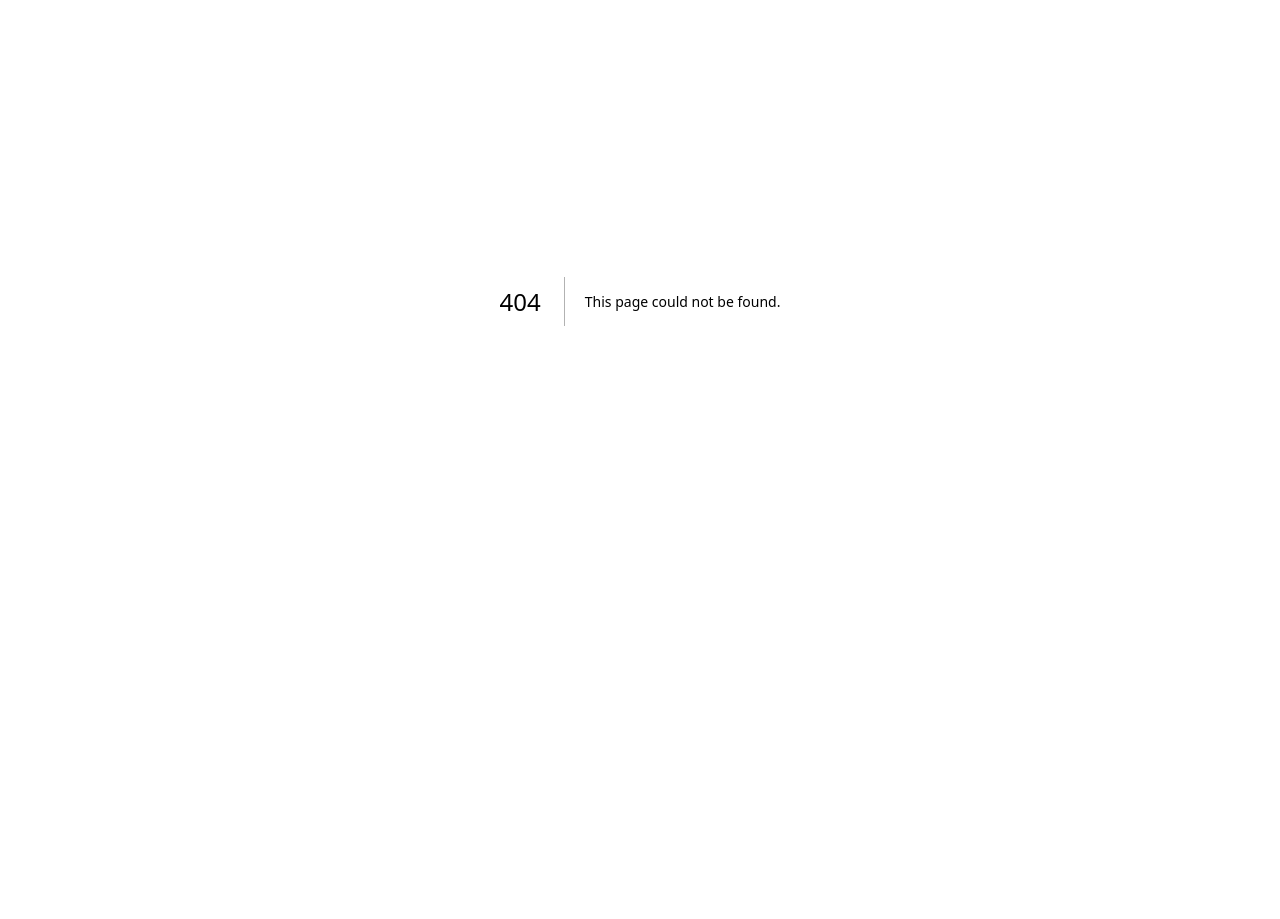
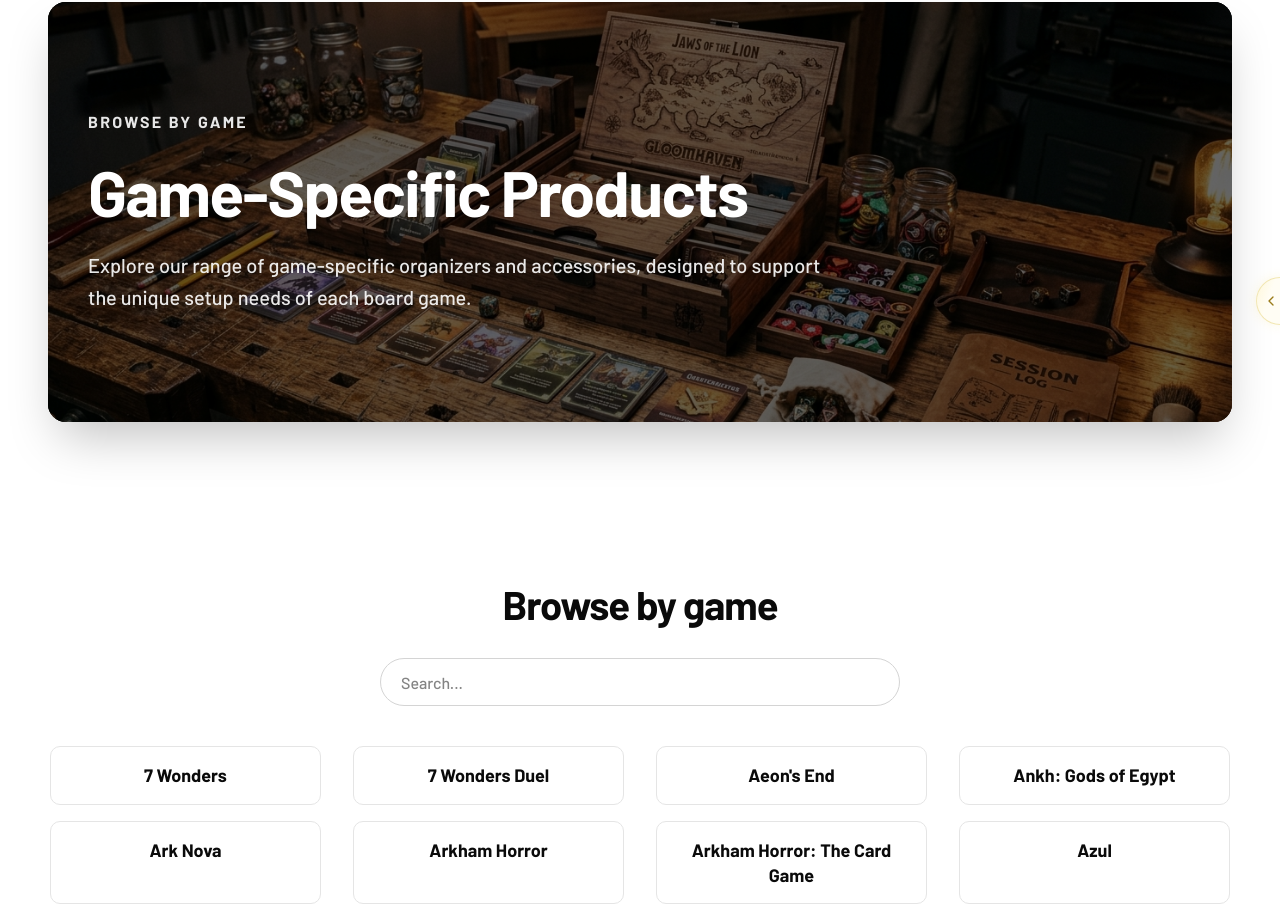
Before and after one commit to GamePieceLabs/FE_GamePieceLabs, a Next.js app: page /browsebygame in a window 1280 px wide. Before the commit this address had no page. Shown: the part 99-1018 px from the top of the page. Before the commit the page ends 800 px from the top, so only its background shows below. Built offline with nearby package versions, Linux system fonts and the light colour scheme.

Commit message:
vibe code trang browse by game chưa chỉnh sửa các thuộc tính giống vs laserox

```diff
--- /dev/null
+++ b/src/app/(storefront)/browsebygame/page.tsx
@@ -0,0 +1,6 @@
+import { BrowseByGamePage } from "@/features/collections/by-game-name/components/BrowseByGamePage";
+import { browseByGameContent } from "@/features/collections/by-game-name/data/browse-by-game";
+
+export default function Page() {
+  return <BrowseByGamePage content={browseByGameContent} />;
+}
--- a/src/app/(storefront)/layout.tsx
+++ b/src/app/(storefront)/layout.tsx
@@ -35,7 +35,7 @@ export default function ClientLayout({
 }) {
   return (
     <div
-      className={`${storefrontFont.variable} storefront-typography flex min-h-screen flex-col bg-white text-neutral-900 antialiased selection:bg-blue-500/10`}
+      className={`${storefrontFont.variable} ${storefrontFont.className} storefront-typography flex min-h-screen flex-col bg-white text-neutral-900 antialiased selection:bg-blue-500/10`}
     >
       <SiteHeader />
       <div className="flex-1">{children}</div>
--- a/src/app/(storefront)/page.tsx
+++ b/src/app/(storefront)/page.tsx
@@ -179,7 +179,7 @@ export default function StorefrontHomePage() {
         isScroll
         more={{
           label: "View all games",
-          href: "/products",
+          href: "/browsebygame",
         }}
         align="left"
       >
--- a/src/features/about/components/about-craftsmanship.tsx
+++ b/src/features/about/components/about-craftsmanship.tsx
@@ -22,13 +22,13 @@ export function AboutCraftsmanship({ content }: AboutCraftsmanshipProps) {
             <div className="flex items-center justify-center border-t border-neutral-200/70 px-6 py-10 sm:px-10 lg:border-t-0 lg:border-l lg:px-10 xl:px-12">
               <div className="mx-auto w-full max-w-[660px] text-center">
                 <h2
-                  className="mx-auto max-w-[573px] text-4xl font-bold leading-[1.1] tracking-normal text-neutral-950 sm:text-5xl lg:text-[48px]"
+                  className="mx-auto max-w-[573px] text-[40px] font-bold leading-[1.1] tracking-normal text-neutral-950 max-mobile:text-[32px]"
                   style={{ textWrap: "wrap" }}
                 >
                   {content.title}
                 </h2>
 
-                <p className="mx-auto mt-8 max-w-[640px] text-center text-[16px] font-medium leading-[1.95] text-neutral-800">
+                <p className="mx-auto mt-8 max-w-[640px] text-center text-[24px] font-medium leading-[1.6] text-neutral-800 max-mobile:text-[14px] max-mobile:leading-[1.7]">
                   {content.description}
                 </p>
               </div>
--- a/src/features/about/components/about-hero.tsx
+++ b/src/features/about/components/about-hero.tsx
@@ -25,7 +25,7 @@ export function AboutHero({ content }: AboutHeroProps) {
 
           <div className="relative h-full inset-0 z-10 flex items-center justify-center text-center text-white">
             <div className="max-w-[58rem]  py-[50px]">
-              <p className="tracking-[2.14px] uppercase font-bold leading-[1.4]
+              <p className="uppercase font-bold leading-[1.4]
                       max-pc:text-[16px]
                       max-mobile:text-[12px]
                       mx-auto mb-[32px] max-w-[36rem] text-white/90 drop-shadow-sm sm:mb-10">
--- a/src/features/about/components/about-product-dna-card.tsx
+++ b/src/features/about/components/about-product-dna-card.tsx
@@ -7,7 +7,12 @@ type AboutProductDnaCardProps = {
 
 export function AboutProductDnaCard({ value }: AboutProductDnaCardProps) {
   return (
-    <article className="text-center">
+    <article className="mx-auto w-full max-w-[414px] text-center
+                        max-mobile:mx-0
+                        max-mobile:w-[78vw]
+                        max-mobile:max-w-none
+                        max-mobile:shrink-0
+                        max-mobile:snap-start">
       <div className="relative aspect-[414/477] overflow-hidden rounded-lg bg-neutral-100">
         <Image
           src={value.imageSrc}
@@ -17,10 +22,13 @@ export function AboutProductDnaCard({ value }: AboutProductDnaCardProps) {
           className="object-cover"
         />
       </div>
-      <h3 className="mt-7 text-[28px] font-bold leading-tight tracking-normal text-neutral-950">
+      <h3 className="mt-7 text-[40px] font-bold leading-tight tracking-normal text-neutral-950
+                    max-mobile:text-[22px]">
         {value.title}
       </h3>
-      <p className="mx-auto mt-5 max-w-[38ch] text-[16px] font-medium leading-[1.7] text-neutral-800">
+      <p className="mx-auto mt-5 max-w-[38ch] text-[24px] font-medium leading-[1.6] text-neutral-800
+                    max-mobile:text-[14px]
+                    ">
         {value.description}
       </p>
     </article>
--- a/src/features/about/components/about-story.tsx
+++ b/src/features/about/components/about-story.tsx
@@ -18,7 +18,7 @@ export function AboutStory({ content }: AboutStoryProps) {
           height={96}
           className="mx-auto size-16 object-contain sm:size-20"
         />
-        <p className="mx-auto mt-12 max-w-[82ch] text-base font-semibold leading-8 text-neutral-900 sm:text-lg sm:leading-9">
+        <p className="mx-auto mt-12 max-w-[82ch] text-[24px] font-semibold leading-[1.6] text-neutral-900 max-mobile:text-[14px] max-mobile:leading-[1.7]">
           {storyText}
         </p>
       </div>
--- a/src/features/about/components/about-values.tsx
+++ b/src/features/about/components/about-values.tsx
@@ -11,17 +11,24 @@ export function AboutValues({ content }: AboutValuesProps) {
       <div>
         <div className="mx-auto max-w-[760px] text-center">
           <h2
-            className="text-4xl font-bold leading-[1.1] tracking-normal text-neutral-950 sm:text-5xl lg:text-[48px]"
+            className="text-[40px] font-bold leading-[1.1] tracking-normal text-neutral-950 max-mobile:text-[32px]"
             style={{ textWrap: "wrap" }}
           >
             {content.title}
           </h2>
-          <p className="mx-auto mt-8 max-w-[720px] text-center text-[16px] font-medium leading-[1.8] text-neutral-800">
+          <p className="mx-auto mt-8 max-w-[720px] text-center text-[24px] font-medium leading-[1.6] text-neutral-800 max-mobile:text-[14px] max-mobile:leading-[1.7]">
             {content.description}
           </p>
         </div>
 
-        <div className="mt-14 grid gap-14 md:grid-cols-3 xl:gap-28">
+        <div className="mt-14 grid grid-cols-3 gap-28
+                        max-pc:gap-14
+                        max-mobile:flex
+                        max-mobile:gap-4
+                        max-mobile:overflow-x-auto
+                        max-mobile:snap-x
+                        max-mobile:pb-4">
+
           {content.values.map((value) => (
             <AboutProductDnaCard key={value.title} value={value} />
           ))}
--- /dev/null
+++ b/src/features/collections/by-game-name/components/BrowseByGamePage.tsx
@@ -0,0 +1,20 @@
+import { BrowseByGameHero } from "@/features/collections/by-game-name/components/browse-by-game-hero";
+import { BrowseByGameList } from "@/features/collections/by-game-name/components/browse-by-game-list";
+import type { BrowseByGameContent } from "@/features/collections/by-game-name/data/browse-by-game";
+
+type BrowseByGamePageProps = {
+  content: BrowseByGameContent;
+};
+
+export function BrowseByGamePage({ content }: BrowseByGamePageProps) {
+  return (
+    <main>
+      <BrowseByGameHero content={content} />
+      <BrowseByGameList
+        title={content.browseTitle}
+        searchPlaceholder={content.searchPlaceholder}
+        games={content.games}
+      />
+    </main>
+  );
+}
--- /dev/null
+++ b/src/features/collections/by-game-name/components/browse-by-game-hero.tsx
@@ -0,0 +1,46 @@
+import Image from "next/image";
+
+import type { BrowseByGameContent } from "@/features/collections/by-game-name/data/browse-by-game";
+
+type BrowseByGameHeroProps = {
+  content: Pick<
+    BrowseByGameContent,
+    "heroImageSrc" | "heroImageAlt" | "eyebrow" | "title" | "description"
+  >;
+};
+
+export function BrowseByGameHero({ content }: BrowseByGameHeroProps) {
+  return (
+    <section className="px-5 py-10 sm:px-[var(--section-padding-x)] sm:py-[80px] sm:pt-[10px]">
+      <div className="relative h-[475px] w-full overflow-hidden rounded-2xl bg-neutral-950 shadow-2xl
+                      max-pc:h-[420px]
+                      max-mobile:h-[282px]">
+        <Image
+          src={content.heroImageSrc}
+          alt={content.heroImageAlt}
+          fill
+          priority
+          sizes="(max-width: 640px) calc(100vw - 2.5rem), calc(100vw - (var(--section-padding-x) * 2))"
+          className="object-cover"
+        />
+        <div aria-hidden="true" className="absolute inset-0 bg-black/60" />
+
+        <div className="relative z-10 flex h-full items-center px-20 text-left text-white
+                        max-laptop:px-10
+                        max-mobile:justify-center max-mobile:px-6 max-mobile:text-center">
+          <div className="max-w-[760px]">
+            <p className="font-bold uppercase leading-[1.4] tracking-[0.14em] text-white/90 max-mobile:text-[12px]">
+              {content.eyebrow}
+            </p>
+            <h1 className="mt-6 text-[64px] font-extrabold leading-[1.05] tracking-normal max-mobile:text-[40px]">
+              {content.title}
+            </h1>
+            <p className="mt-6 max-w-[760px] text-[20px] font-medium leading-[1.6] text-white/90 max-mobile:text-[14px]">
+              {content.description}
+            </p>
+          </div>
+        </div>
+      </div>
+    </section>
+  );
+}
--- /dev/null
+++ b/src/features/collections/by-game-name/components/browse-by-game-list.tsx
@@ -0,0 +1,79 @@
+"use client";
+
+import { useMemo, useState } from "react";
+import Link from "next/link";
+
+import type { BrowseByGameContent } from "@/features/collections/by-game-name/data/browse-by-game";
+
+type BrowseByGameListProps = {
+  title: BrowseByGameContent["browseTitle"];
+  searchPlaceholder: BrowseByGameContent["searchPlaceholder"];
+  games: BrowseByGameContent["games"];
+};
+
+function toGameHref(game: string) {
+  return `/collections/${game
+    .toLowerCase()
+    .replace(/&/g, "and")
+    .replace(/[^a-z0-9]+/g, "-")
+    .replace(/^-|-$/g, "")}`;
+}
+
+export function BrowseByGameList({
+  title,
+  searchPlaceholder,
+  games,
+}: BrowseByGameListProps) {
+  const [query, setQuery] = useState("");
+  const normalizedQuery = query.trim().toLowerCase();
+
+  const filteredGames = useMemo(() => {
+    if (!normalizedQuery) {
+      return games;
+    }
+
+    return games.filter((game) => game.toLowerCase().includes(normalizedQuery));
+  }, [games, normalizedQuery]);
+
+  return (
+    <section className="px-5 py-10 sm:px-[var(--section-padding-x)] sm:py-[80px]">
+      <div className="mx-auto max-w-[1180px]">
+        <h2 className="text-center text-[40px] font-bold leading-[1.1] text-neutral-950 max-mobile:text-[32px]">
+          {title}
+        </h2>
+
+        <div className="mx-auto mt-8 max-w-[520px]">
+          <label htmlFor="browse-game-search" className="sr-only">
+            Search games
+          </label>
+          <input
+            id="browse-game-search"
+            type="search"
+            value={query}
+            onChange={(event) => setQuery(event.target.value)}
+            placeholder={searchPlaceholder}
+            className="h-12 w-full rounded-full border border-neutral-300 bg-white px-5 text-[16px] font-medium text-neutral-950 outline-none transition focus:border-neutral-950 max-mobile:text-[14px]"
+          />
+        </div>
+
+        {filteredGames.length > 0 ? (
+          <div className="mt-10 grid gap-x-8 gap-y-4 sm:grid-cols-2 lg:grid-cols-3 xl:grid-cols-4">
+            {filteredGames.map((game) => (
+              <Link
+                key={game}
+                href={toGameHref(game)}
+                className="rounded-lg border border-neutral-200 bg-white px-5 py-4 text-center text-[18px] font-bold leading-snug text-neutral-950 transition hover:border-neutral-950 hover:shadow-sm max-mobile:text-[14px]"
+              >
+                {game}
+              </Link>
+            ))}
+          </div>
+        ) : (
+          <p className="mt-10 text-center text-[18px] font-medium text-neutral-600 max-mobile:text-[14px]">
+            No results found.
+          </p>
+        )}
+      </div>
+    </section>
+  );
+}
--- /dev/null
+++ b/src/features/collections/by-game-name/data/browse-by-game.ts
@@ -0,0 +1,53 @@
+export const browseByGameContent = {
+  heroImageSrc: "/images/about/about-hero.jpg",
+  heroImageAlt: "Board game organizers and accessories on a workshop table",
+  eyebrow: "Browse by game",
+  title: "Game-Specific Products",
+  description:
+    "Explore our range of game-specific organizers and accessories, designed to support the unique setup needs of each board game.",
+  browseTitle: "Browse by game",
+  searchPlaceholder: "Search...",
+  games: [
+    "7 Wonders",
+    "7 Wonders Duel",
+    "Aeon's End",
+    "Ankh: Gods of Egypt",
+    "Ark Nova",
+    "Arkham Horror",
+    "Arkham Horror: The Card Game",
+    "Azul",
+    "Bloodborne: The Board Game",
+    "Brass: Birmingham",
+    "Cascadia",
+    "Catan",
+    "Clank!",
+    "Dune: Imperium",
+    "Eldritch Horror",
+    "Frosthaven",
+    "Gloomhaven",
+    "Gloomhaven: Jaws of the Lion",
+    "Great Western Trail",
+    "King of Tokyo",
+    "Lost Ruins of Arnak",
+    "Mage Knight Ultimate Edition",
+    "Mansions of Madness",
+    "Marvel Champions: The Card Game",
+    "Nemesis",
+    "Root",
+    "Scythe",
+    "Sleeping Gods",
+    "Spirit Island",
+    "Star Wars: Rebellion",
+    "Terraforming Mars",
+    "The Castles of Burgundy",
+    "The Lord of the Rings: Journeys in Middle-earth",
+    "The Witcher: Old World",
+    "Twilight Imperium",
+    "War of the Ring: The Card Game",
+    "Wingspan",
+    "Wyrmspan",
+    "Zombicide: Black Plague",
+  ],
+} as const;
+
+export type BrowseByGameContent = typeof browseByGameContent;
```
